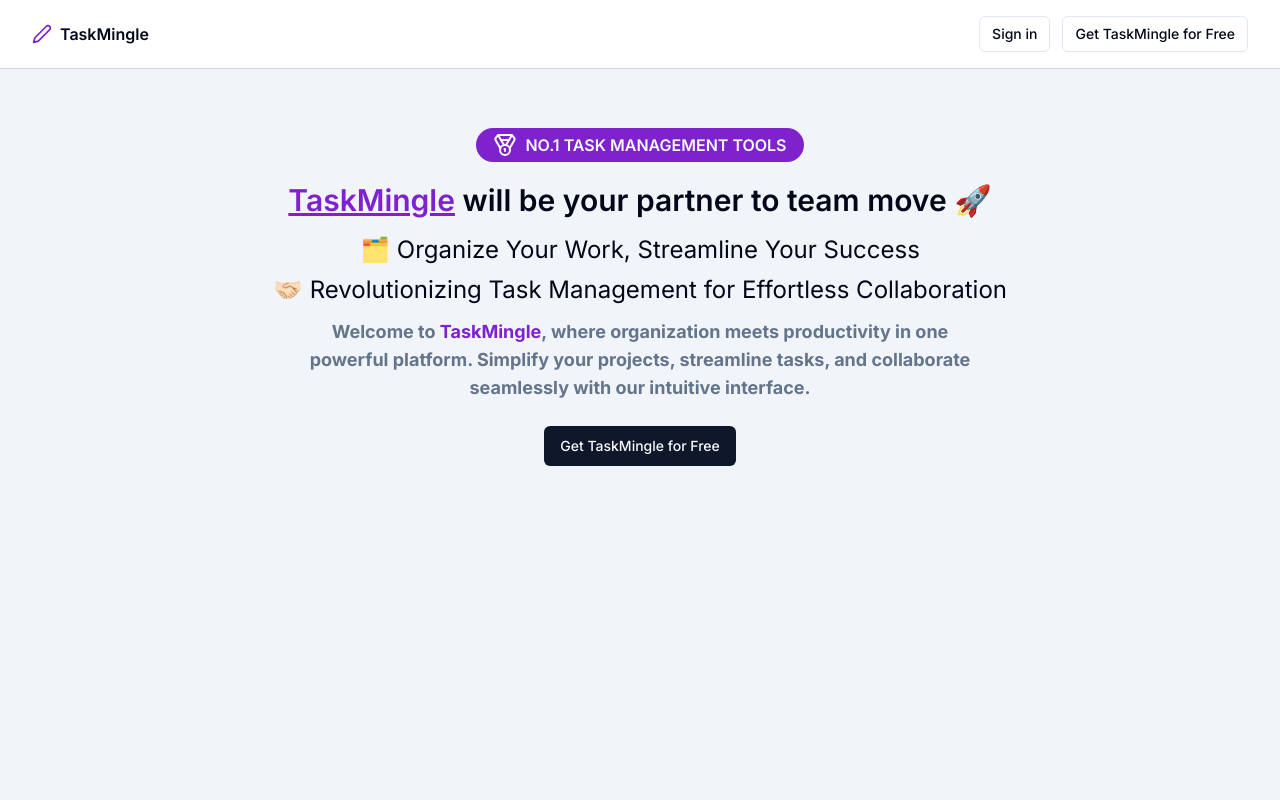
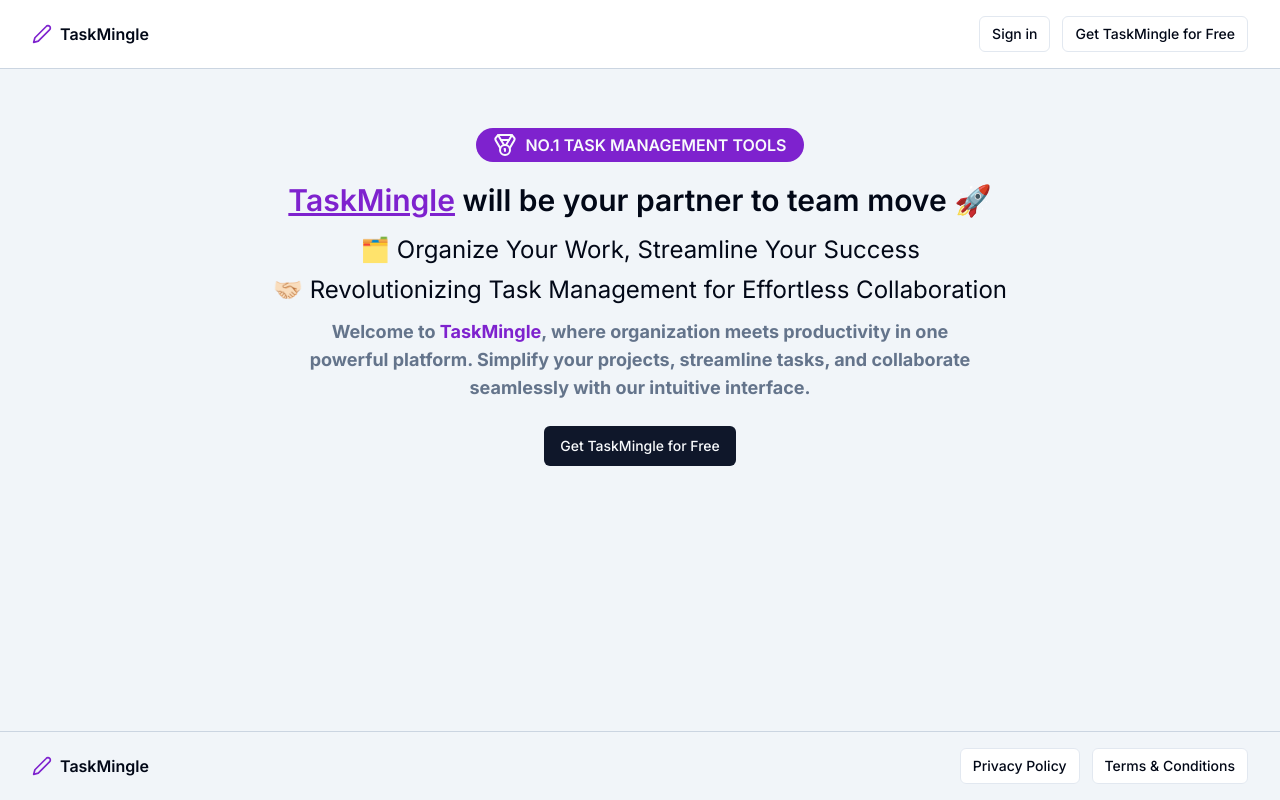
Before and after one commit to Kei-K23/task-mingle, a Next.js app: page / in a window 1280 px wide. Built offline with nearby package versions, Linux system fonts and the light colour scheme.

Commit message:
add landing page footer

```diff
--- a/app/(landing)/_components/footer.tsx
+++ b/app/(landing)/_components/footer.tsx
@@ -0,0 +1,30 @@
+import { Logo } from "@/components/logo";
+import { buttonVariants } from "@/components/ui/button";
+import Link from "next/link";
+import React from "react";
+
+export const Footer = () => {
+  return (
+    <header className=" border-t border-t-slate-300 fixed bottom-0 w-full px-8 py-3 md:py-4">
+      <div className="flex items-center justify-center">
+        <nav className="w-full md:max-w-screen-2xl flex items-center justify-between">
+          <Logo />
+          <div className="w-full md:w-auto flex items-center justify-between   gap-x-3">
+            <Link
+              className={buttonVariants({ variant: "outline", size: "sm" })}
+              href={"/sign-in"}
+            >
+              Privacy Policy
+            </Link>
+            <Link
+              className={buttonVariants({ variant: "outline", size: "sm" })}
+              href={"/sign-in"}
+            >
+              Terms & Conditions
+            </Link>
+          </div>
+        </nav>
+      </div>
+    </header>
+  );
+};
--- a/app/(landing)/_components/navbar.tsx
+++ b/app/(landing)/_components/navbar.tsx
@@ -1,22 +1,14 @@
+import { Logo } from "@/components/logo";
 import { buttonVariants } from "@/components/ui/button";
-import { Pen } from "lucide-react";
 import Link from "next/link";
 import React from "react";
 
 export const Navbar = () => {
   return (
-    <header className="bg-white border-b border-b-slate-300 fixed top-0 w-full px-8  py-4">
+    <header className="bg-white border-b border-b-slate-300 fixed top-0 w-full px-8 py-3 md:py-4">
       <div className="flex items-center justify-center">
         <nav className="w-full md:max-w-screen-2xl flex items-center justify-between">
-          <Link
-            href={"/"}
-            className="hidden group md:flex items-center gap-x-2"
-          >
-            <Pen className="w-5 h-5 hidden md:block group-hover:text-black text-purple-700 transition-all" />
-            <span className="group-hover:text-purple-700 font-semibold transition-all">
-              TaskMingle
-            </span>
-          </Link>
+          <Logo />
           <div className="w-full md:w-auto flex items-center justify-between   gap-x-3">
             <Link
               className={buttonVariants({ variant: "outline", size: "sm" })}
--- a/app/(landing)/layout.tsx
+++ b/app/(landing)/layout.tsx
@@ -1,11 +1,13 @@
 import React from "react";
 import { Navbar } from "./_components/navbar";
+import { Footer } from "./_components/footer";
 
 const LandingLayout = ({ children }: { children: React.ReactNode }) => {
   return (
     <div className="bg-slate-100 h-full">
       <Navbar />
       {children}
+      <Footer />
     </div>
   );
 };
--- /dev/null
+++ b/components/logo.tsx
@@ -0,0 +1,13 @@
+import { Pen } from "lucide-react";
+import Link from "next/link";
+
+export const Logo = () => {
+  return (
+    <Link href={"/"} className="hidden group md:flex items-center gap-x-2">
+      <Pen className="w-5 h-5 hidden md:block group-hover:text-black text-purple-700 transition-all" />
+      <span className="group-hover:text-purple-700 font-semibold transition-all">
+        TaskMingle
+      </span>
+    </Link>
+  );
+};
```
